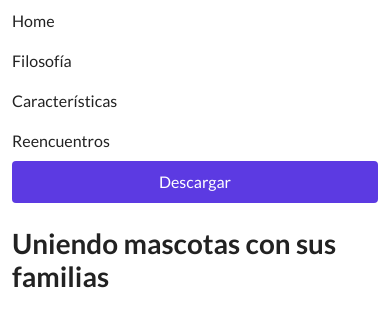
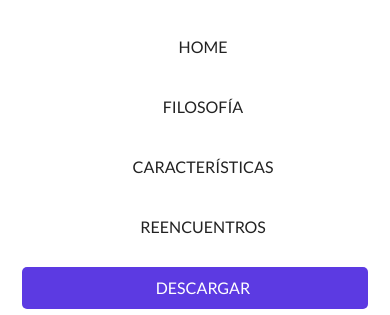
Before and after one commit to MattEzekiel/Laning-Unidos, a plain HTML site: page index.html in a window 390 px wide. Both pictures are taken after a click on the button "Toggle navigation". Shown: the part 75-390 px from the top of the page. Drawn offline with Linux system fonts and the light colour scheme.

Commit message:
ajustes mobile

```diff
--- a/css/estilos.css
+++ b/css/estilos.css
@@ -75,7 +75,7 @@ footer li {
 }
 
 .btn-purple {
-    background-color: #5C3AE2;
+    background-color: #5C3AE2 !important;
     color: white !important;
 }
 
@@ -524,6 +524,22 @@ li ol > li:before {
         justify-content: space-between;
         align-items: center;
     }
+
+    .navbar-nav {
+        margin-top: 1rem;
+    }
+
+    .nav-item {
+        padding: 10px;
+    }
+
+    .nav-item .nav-link {
+        padding-left: 1rem;
+        background-color: rgba(255,255,255,0.9);
+        border-radius: 5px;
+        text-transform: uppercase;
+        text-align: center;
+    }
 }
 
 @media screen and (max-width: 768px) {
```
